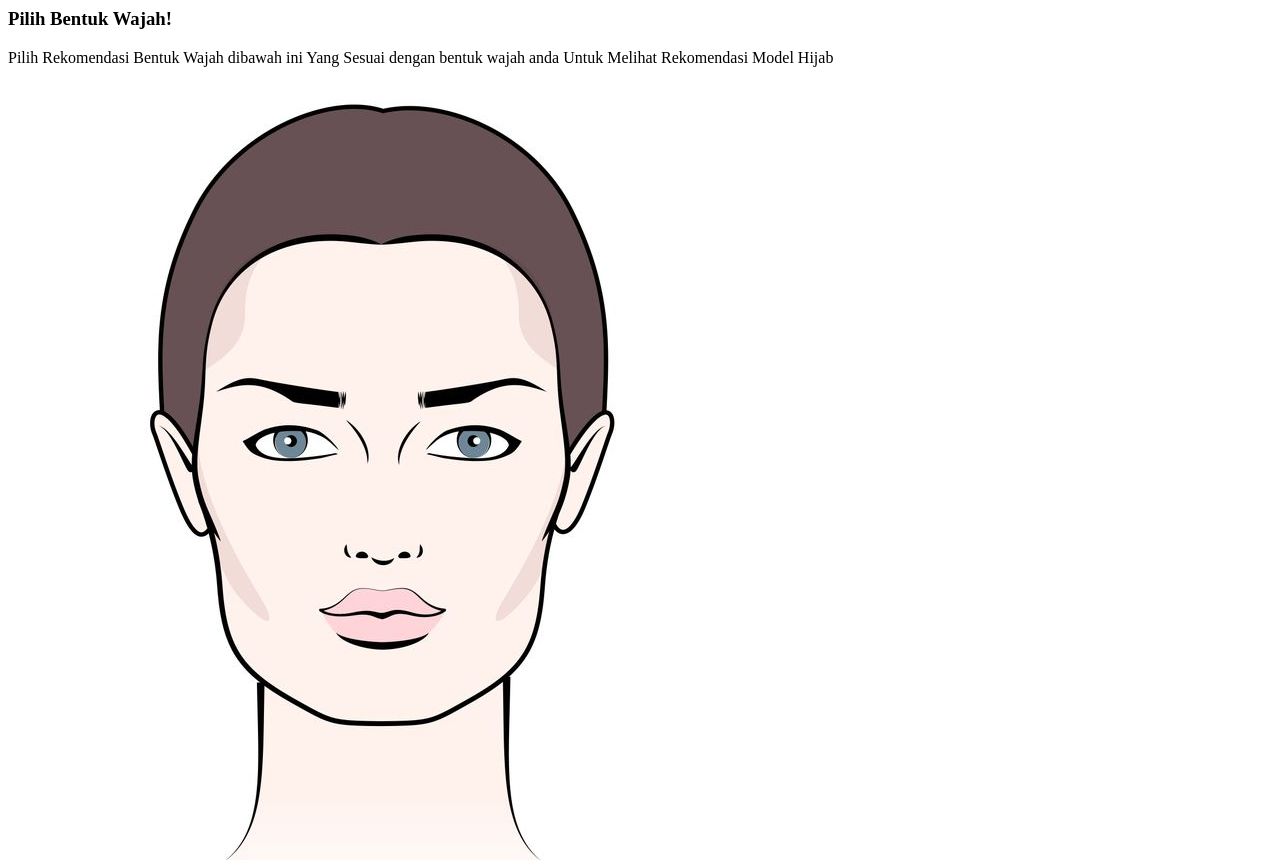
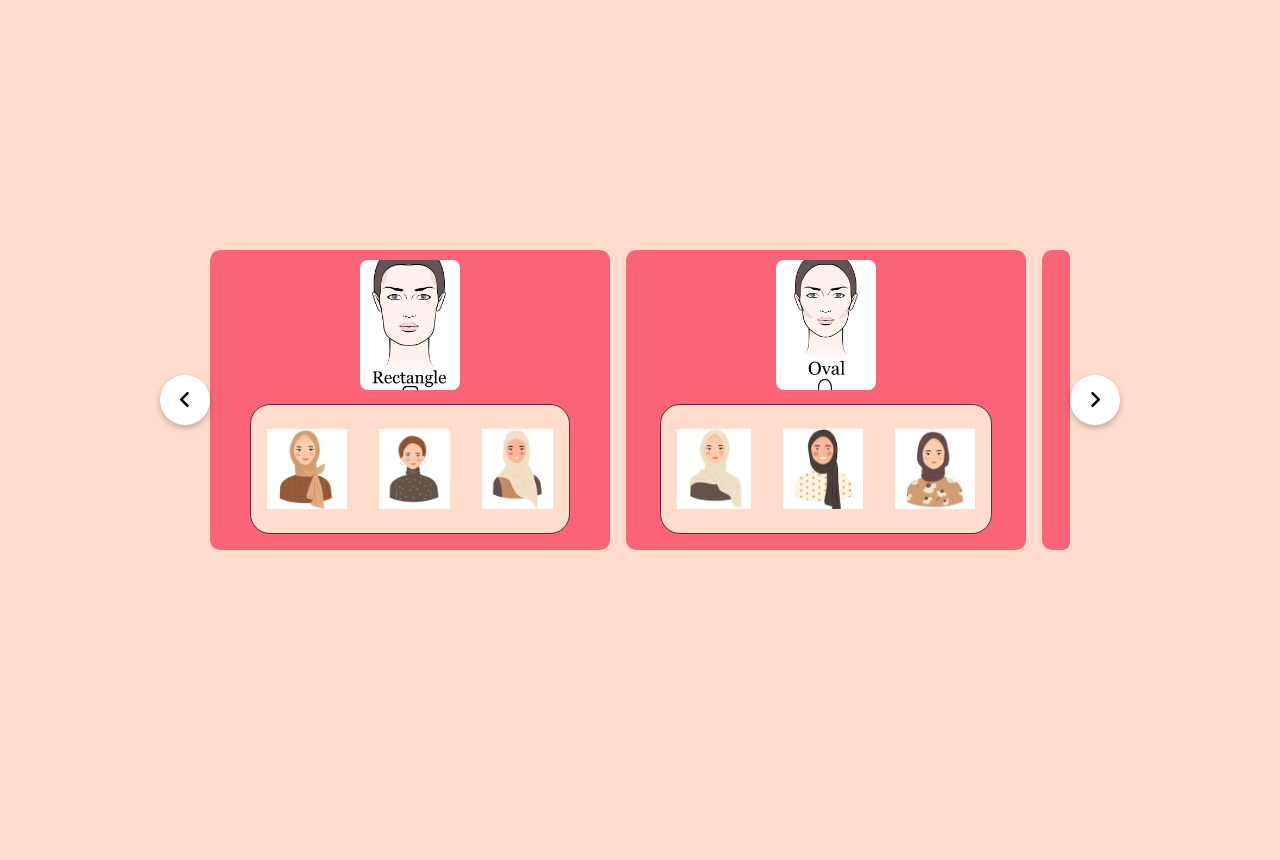
Before and after one commit to septiisdayanna/web_kel3MIB, a plain HTML site: page FiturPilihBentukWajah.html in a window 1280 px wide. Shown: the top 860 px of the page. After the commit the page ends 800 px from the top, so only its background shows below. Drawn offline with nearby package versions, Linux system fonts and the light colour scheme.

Commit message:
Update FiturPilihBentukWajah.html

```diff
--- a/FiturPilihBentukWajah.html
+++ b/FiturPilihBentukWajah.html
@@ -1,56 +1,77 @@
+<!DOCTYPE html>
 <html lang="en">
 <head>
-    <meta charset="UTF-8">
-    <meta name="viewport" content="width=device-width, initial-scaled=1.0*">
-    <title>Rekomendasi Model Hijab</title>
+<meta charset="UTF-8">
+<meta name="viewport" content="width=device-width, initial-scale=1.0">
+<title>rekomendasi model hijab</title>
+
+<!--style-->
+<link rel="stylesheet" href="css/yanna_style.css">
+<!-- Fontawesome Link for Icons -->
+<link rel="stylesheet" href="https://cdnjs.cloudflare.com/ajax/libs/font-awesome/6.3.0/css/all.min.css">
+
 </head>
 <body>
-    <div>
-        <h3>Pilih Bentuk Wajah!</h3>
-        <p>Pilih Rekomendasi Bentuk Wajah dibawah ini Yang Sesuai dengan bentuk wajah anda Untuk Melihat Rekomendasi Model Hijab</p>
-        <div>
-            <!--wajah square-->
-            <img src="img/square.jpeg" />
-             <div>
-                <img src="img/model8.jpg" />
-                <img src="img/model6.jpg" />
-                <img src="img/model2.jpg" />
+<div class="wrapper">
+    <i id="left" class="fa-solid fa-angle-left"></i>
+    <ul class="carousel">
+
+        <li class="card">
+            <div class="img"><img src="img/square.jpeg" alt="square" draggable="false"></div>
+            <div class="content">
+               <img src="img/model2.jpg" alt="model2" draggable="false">
+               <img src="img/model5.jpg" alt="model5" draggable="false">
+               <img src="img/model1.jpg" alt="model1" draggable="false">
             </div>
-        </div>
-        <div>
-            <!--wajah rectangle -->
-            <img src="img/rectangle.jpeg" />
-            <div>
-                <img src="img/model6.jpg" />
-                <img src="img/model5.jpg" />
+        </li>
+
+        <li class="card">
+            <div class="img"><img src="img/rectangle.jpeg" alt="rectangle" draggable="false"></div>
+            <div class="content">
+                <img src="img/model4.jpg" alt="model4" draggable="false">
+                <img src="img/model8.jpg" alt="model8" draggable="false">
+                <img src="img/model3.jpg" alt="model3" draggable="false">
             </div>
-        </div>
-        <div>
-            <!--wajah oval-->
-            <img src="img/oval.jpeg" />
-            <div>
-                <img src="img/model7.jpg"/>
-                <img src="img/model5.jpg"/>
-                <img src="img/model4.jpg"/>
+        </li>
+
+        <li class="card">
+            <div class="img"><img src="img/oval.jpeg" alt="oval" draggable="false"></div>
+            <div class="content">
+                <img src="img/model5.jpg" alt="model5" draggable="false">
+                <img src="img/model6.jpg" alt="model6" draggable="false">
+                <img src="img/model7.jpg" alt="model7" draggable="false">
             </div>
-        </div>
-        <div>
-            <!--wajah heart and invertedtriangel-->
-            <img src="img/heartandinvertedtriangel.jpeg" />
-            <div>
-                <img src="img/model8.jpg"/>
-                <img src="img/model6.jpg"/>
-                <img src="img/model1.jpg"/>
+        </li>
+
+        <li class="card">
+            <div class="img"><img src="img/heartandinvertedtriangel.jpeg" alt="heartandinvertedtriangel" draggable="false"></div>
+            <div class="content">
+                <img src="img/model1.jpg" alt="model1" draggable="false">
+                <img src="img/model4.jpg" alt="model4" draggable="false">
+                <img src="img/model8.jpg" alt="model8" draggable="false">
             </div>
-        </div>
-        <div>
-            <!--wajah diamond-->
-            <img src="img/diamond.jpeg"/>
-            <div>
-                <img src="img/model1.jpg"/>
-                <img src="img/model2.jpg"/>
+        </li>
+
+        <li class="card">
+            <div class="img"><img src="img/diamond.jpeg" alt="diamond" draggable="false"></div>
+            <div class="content">
+                <img src="img/model5.jpg" alt="model5" draggable="false">
+                <img src="img/model6.jpg" alt="model6" draggable="false">
+                <img src="img/model4.jpg" alt="model4" draggable="false">
             </div>
-        </div>
-    </div>
+        </li>
+
+    </ul>
+    <i id="right" class="fa-solid fa-angle-right"></i>
+</div>
+
+
+
+
+
+
+
+<!-- script js  -->
+<script src="js/yanna_script.js"></script>
 </body>
 </html>
```
